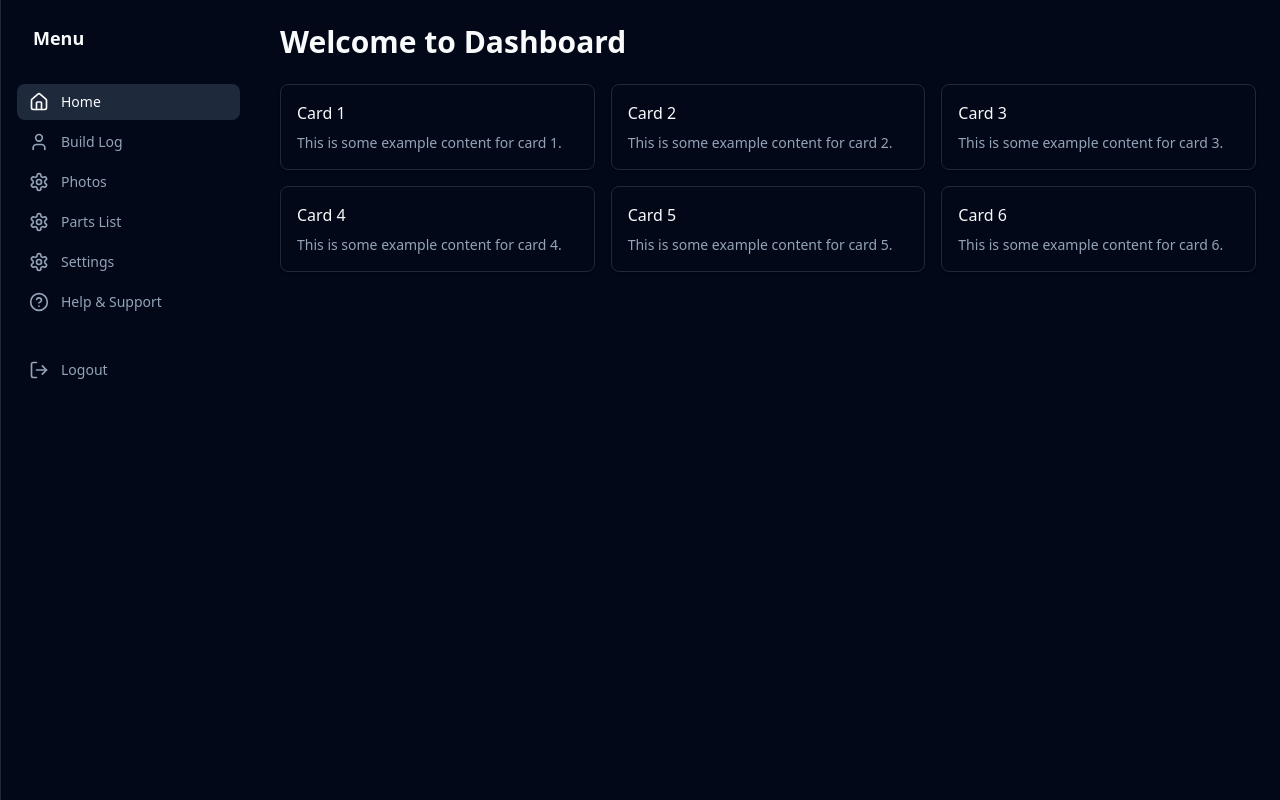
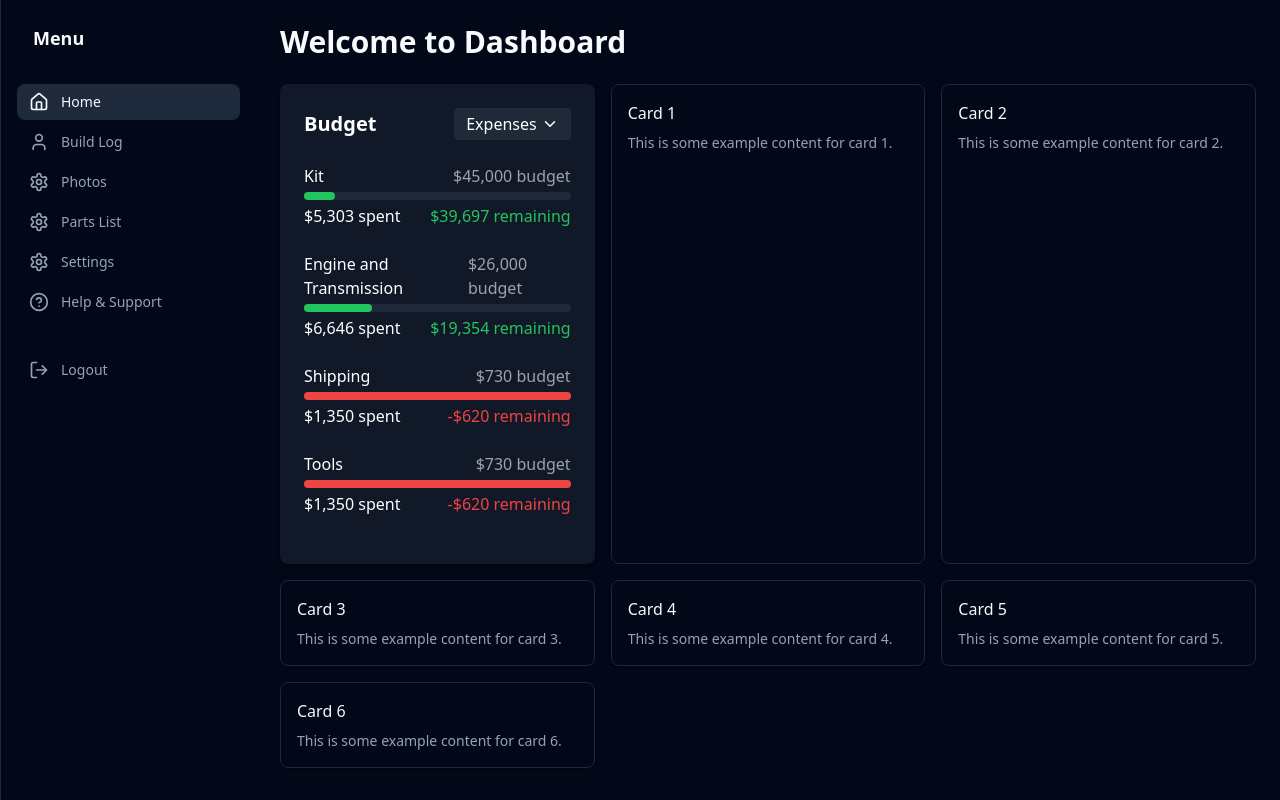
Before and after one commit to btsanders04/factoryfive, a Next.js app: page /home in a window 1280 px wide. Built offline with nearby package versions, Linux system fonts and the light colour scheme.

Commit message:
add budget card

```diff
--- a/src/app/home/page.tsx
+++ b/src/app/home/page.tsx
@@ -1,3 +1,4 @@
+import BudgetCard from "@/components/Budget";
 import { MobileNavigation } from "@/components/mobile-navigation";
 import { Sidebar } from "@/components/sidebar";
 import { Metadata } from "next";
@@ -6,6 +7,32 @@ export const metadata: Metadata = {
   title: 'Home | My Next.js App',
   description: 'Welcome to my Next.js application with mobile-friendly navigation',
 }
+ const budgetData = {
+    month: "February",
+    year: "2025",
+    categories: [
+      {
+        name: "Kit",
+        spent: 5303,
+        budget: 45000,
+      },
+      {
+        name: "Engine and Transmission",
+        spent: 6646,
+        budget: 26000
+      },
+      {
+        name: "Shipping",
+        spent: 1350,
+        budget: 730
+      },
+      {
+        name: "Tools",
+        spent: 1350,
+        budget: 730
+      }
+    ]
+  };
 
 export default function HomePage() {
   return (
@@ -14,12 +41,17 @@ export default function HomePage() {
       <div className="hidden md:block w-64 border-l">
         <Sidebar />
       </div>
+      {/* Mobile navigation - visible only on mobile */}
+      <div className="md:hidden">
+        <MobileNavigation />
+      </div>
 
       {/* Main content area */}
       <main className="flex-1 p-4 md:p-6">
         <h1 className="text-3xl font-bold mb-6">Welcome to Dashboard</h1>
 
         <div className="grid gap-4 md:grid-cols-2 lg:grid-cols-3">
+          <BudgetCard {...budgetData} />
           {/* Example content cards */}
           {[1, 2, 3, 4, 5, 6].map((item) => (
             <div
@@ -32,14 +64,10 @@ export default function HomePage() {
               </p>
             </div>
           ))}
+
+
         </div>
       </main>
-
-
-      {/* Mobile navigation - visible only on mobile */}
-      <div className="md:hidden">
-        <MobileNavigation />
-      </div>
     </div>
   );
 }
--- /dev/null
+++ b/src/components/Budget.tsx
@@ -0,0 +1,81 @@
+// components/BudgetCard.tsx
+import React from "react";
+import { ChevronDown } from "lucide-react";
+
+interface BudgetCategoryProps {
+  name: string;
+  spent: number;
+  budget: number;
+}
+
+interface BudgetCardProps {
+  month: string;
+  year: string;
+  categories: BudgetCategoryProps[];
+}
+
+const negativeColor = "bg-red-500"
+const postiveColor = "bg-green-500"
+
+const BudgetCategory: React.FC<BudgetCategoryProps> = ({
+  name,
+  spent,
+  budget
+}) => {
+  // Calculate percentage for progress bar
+  const percentageSpent = Math.min(100, (spent / budget) * 100);
+  const remaining = budget - spent
+  const isOverBudget = remaining < 0;
+  const color = isOverBudget ? negativeColor : postiveColor;
+
+  return (
+    <div className="mb-6">
+      <div className="flex justify-between items-center mb-1">
+        <span className="text-white font-medium">{name}</span>
+        <span className="text-gray-400">${budget.toLocaleString()} budget</span>
+      </div>
+
+      <div className="relative h-2 w-full bg-gray-800 rounded-full mb-1">
+        <div
+          className={`absolute top-0 left-0 h-full rounded-full ${color}`}
+          style={{ width: `${percentageSpent}%` }}
+        />
+      </div>
+
+      <div className="flex justify-between items-center">
+        <span className="text-white">${spent.toLocaleString()} spent</span>
+        <span className={isOverBudget ? "text-red-500" : "text-green-500"}>
+          {isOverBudget ? "-" : ""}${Math.abs(remaining).toLocaleString()} remaining
+        </span>
+      </div>
+    </div>
+  );
+};
+
+const BudgetCard: React.FC<BudgetCardProps> = ({ categories }) => {
+  return (
+    <div className="bg-gray-900 rounded-lg p-6 w-full max-w-lg shadow-md">
+      <div className="flex justify-between items-center mb-6">
+        <div className="flex items-center gap-2">
+          <h2 className="text-xl font-semibold text-white">Budget</h2>
+        </div>
+
+        <div className="flex items-center gap-1 text-white bg-gray-800 px-3 py-1 rounded cursor-pointer hover:bg-gray-700 transition-colors">
+          <span>Expenses</span>
+          <ChevronDown size={18} />
+        </div>
+      </div>
+
+      {categories.map((category, index) => (
+        <BudgetCategory
+          key={index}
+          name={category.name}
+          spent={category.spent}
+          budget={category.budget}
+        />
+      ))}
+    </div>
+  );
+};
+
+export default BudgetCard;
--- a/src/components/mobile-navigation.tsx
+++ b/src/components/mobile-navigation.tsx
@@ -17,14 +17,17 @@ export function MobileNavigation() {
         <Button
           variant="ghost"
           size="icon"
-          className="fixed bottom-4 right-4 h-12 w-12 rounded-full shadow-lg bg-primary text-primary-foreground z-50"
+          className="fixed bottom-4 left-4 h-12 w-12 rounded-full shadow-lg bg-primary text-primary-foreground z-50"
         >
           <Menu className="h-6 w-6" />
           <span className="sr-only">Toggle menu</span>
         </Button>
       </SheetTrigger>
-      <SheetContent side="right" className="w-64 p-0">
-        <Sidebar />
+      <SheetContent side="left" className="w-64 p-0">
+        <div className="flex flex-col h-full">
+          <h2 className="sr-only">Navigation menu</h2>
+          <Sidebar />
+        </div>
       </SheetContent>
     </Sheet>
   );
```
